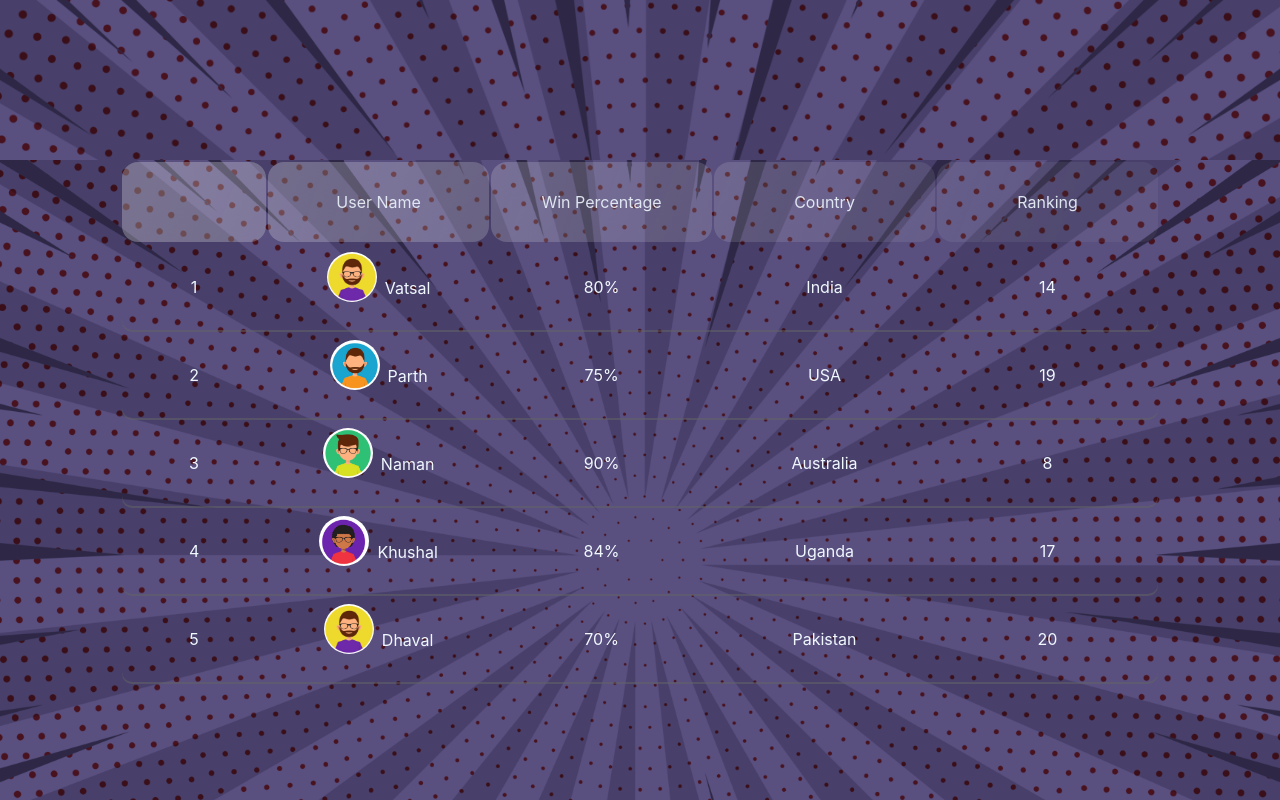
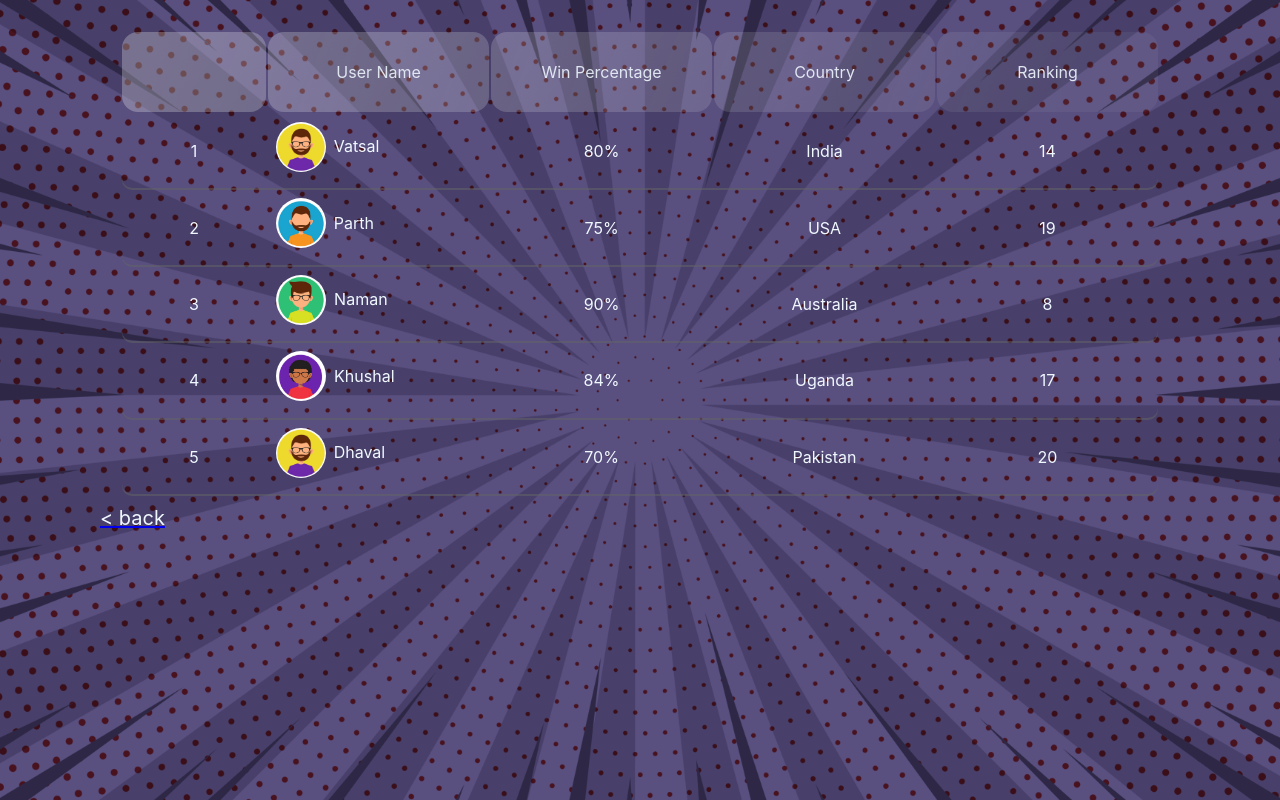
Before and after one commit to NamanHimmatramka/UNO, a React (Create React App) app: page /leader in a window 1280 px wide. Shown: the top 800 px of the page. Built offline with nearby package versions, Linux system fonts and the light colour scheme.

Commit message:
Linking Pages

```diff
--- a/package.json
+++ b/package.json
@@ -12,10 +12,7 @@
     "query-string": "^7.1.1",
     "react": "^18.2.0",
     "react-bootstrap": "^2.5.0",
-    "react-bootstrap": "^2.5.0",
     "react-dom": "^18.2.0",
-    "react-icons": "^4.4.0",
-    "react-router-dom": "^6.4.2",
     "react-icons": "^4.4.0",
     "react-router-dom": "^6.4.2",
     "react-scripts": "5.0.1",
--- a/src/pages/Home.css
+++ b/src/pages/Home.css
@@ -20,7 +20,7 @@
   align-items: center;
   justify-content: center;
   margin-right: 275px;
-  margin-top: 5.5rem;
+  margin-top: 1.5rem;
 }
 .home .join-game input{
   width: 120px;
@@ -64,5 +64,10 @@
 
 .home .buttons .create-btn:hover{
   background: #876205;
+}
 
+.home svg{
+  margin-top: 3em;
+  height: 50px;
+  width: 50px;
 }
--- a/src/pages/Home.js
+++ b/src/pages/Home.js
@@ -2,12 +2,12 @@ import "./Home.css";
 import logo from "../assets/logo.png";
 import { Link } from "react-router-dom";
 import { useState } from "react";
-import randomCodeGenerator from '../utils/randomCodeGenerator';
+import randomCodeGenerator from "../utils/randomCodeGenerator";
 const Home = () => {
-  const [roomCode, setRoomCode] = useState('');
-  const roomCodeChangeHandler=(event)=>{
+  const [roomCode, setRoomCode] = useState("");
+  const roomCodeChangeHandler = (event) => {
     setRoomCode(event.target.value);
-  }
+  };
   return (
     <div className="home">
       <img src={logo} alt="" className="logohome" />
@@ -22,6 +22,22 @@ const Home = () => {
           <button className="create-btn">Create Game</button>
         </Link>
       </div>
+      <Link to="/profile">
+        <svg
+          xmlns="http://www.w3.org/2000/svg"
+          fill="black"
+          viewBox="0 0 24 24"
+          stroke-width="1.5"
+          stroke="black"
+          class="w-6 h-6"
+        >
+          <path
+            stroke-linecap="round"
+            stroke-linejoin="round"
+            d="M19 7.5v3m0 0v3m0-3h3m-3 0h-3m-2.25-4.125a3.375 3.375 0 11-6.75 0 3.375 3.375 0 016.75 0zM4 19.235v-.11a6.375 6.375 0 0112.75 0v.109A12.318 12.318 0 0110.374 21c-2.331 0-4.512-.645-6.374-1.766z"
+          />
+        </svg>
+      </Link>
     </div>
   );
 };
--- a/src/pages/Leader_1.css
+++ b/src/pages/Leader_1.css
@@ -1,13 +1,15 @@
-body{
+.Table{
     background-image: url("../assets/backgrounds/bgB.png");
     background-position: center;
-     background-repeat: no-repeat;
+     /* background-repeat: no-repeat; */
      height: 100vh;
      background-size: cover;
 
 
     }
-
+.temp{
+    height: 30px
+}
 /* .MainTop{
     margin-top: 40px;
 }
@@ -44,7 +46,7 @@ body{
 
 
 table{
-    margin-top: 10em;
+    /* margin-top: 10em; */
     margin-left: auto;
     margin-right: auto;
     justify-content: space-between;
@@ -85,15 +87,32 @@ tbody tr:hover{
     transform: scale(1.025);
     transition: .2s ease-in-out;
 }
+tbody tr td:nth-child(2){
+    display: flex;
+    /* align-items: center; */
+    /* justify-content: center; */
+}
 tbody tr td:nth-child(2) p{
     display: inline-block;
     transform: translateY(-.5em);
     padding-left: .5em;
     text-align: left;
+    margin-top: 1.4em;
 }
 tbody tr td:nth-child(2) img{
     width: 50px;
     height: 50px;
     border-radius: 50px;
-    text-align: left;
 }
+
+.back{
+    color: aliceblue;
+    margin-top: 0.5em;
+    margin-left: 5em;
+    font-size: 20px;
+}
+
+.back:hover{
+    color: aqua;
+    cursor: pointer;
+}
--- /dev/null
+++ b/src/pages/Leader_1.js
@@ -0,0 +1,87 @@
+import React from "react";
+import { Link } from "react-router-dom";
+import user1 from "../assets/profiles/user1.png";
+import user2 from "../assets/profiles/user2.png";
+import user3 from "../assets/profiles/user3.png";
+import user4 from "../assets/profiles/user4.png";
+
+import "./Leader_1.css";
+
+export default function leader_1() {
+  return (
+    <div className="Table">
+      <div className="temp"></div>
+      <table>
+        <thead>
+          <tr>
+            <td></td>
+            <td>User Name</td>
+            <td>Win Percentage</td>
+            <td>Country</td>
+            <td>Ranking</td>
+          </tr>
+        </thead>
+        <tbody>
+          <tr>
+            <td id="Winner">1</td>
+            <td className="align">
+              {" "}
+              <img src={user1} alt="" />
+              <p>Vatsal</p>
+            </td>
+            <td>80%</td>
+            <td>India</td>
+            <td>14</td>
+          </tr>
+          <tr>
+            <td className="Second">2</td>
+            <td>
+              {" "}
+              <img src={user2} alt="" />
+              <p>Parth</p>
+            </td>
+            <td>75%</td>
+            <td>USA</td>
+            <td>19</td>
+          </tr>
+          <tr>
+            <td className="Winner">3</td>
+            <td>
+              {" "}
+              <img src={user3} alt="" />
+              <p>Naman</p>
+            </td>
+            <td>90%</td>
+            <td>Australia</td>
+            <td>8</td>
+          </tr>
+          <tr>
+            <td className="Winner">4</td>
+            <td>
+              {" "}
+              <img src={user4} alt="" />
+              <p>Khushal</p>
+            </td>
+            <td>84%</td>
+            <td>Uganda</td>
+            <td>17</td>
+          </tr>
+          <tr>
+            <td className="Winner">5</td>
+            <td>
+              {" "}
+              <img src={user1} alt="" />
+              <p>Dhaval</p>
+            </td>
+            <td>70%</td>
+            <td>Pakistan</td>
+            <td>20</td>
+          </tr>
+        </tbody>
+      </table>
+      <Link to="/profile">
+        <div className="back">{`<`} back</div>
+      </Link>
+    </div>
+  );
+}
--- a/src/pages/Leader_1.jsx
+++ /dev/null
@@ -1,90 +0,0 @@
-import React from "react";
-import user1 from "../assets/profiles/user1.png";
-import user2 from "../assets/profiles/user2.png";
-import user3 from "../assets/profiles/user3.png";
-import user4 from "../assets/profiles/user4.png";
-
-
-import "./Leader_1.css";
-
-export default function leader_1() {
-  return (
-    <body>
-      {/* <div className="MainTop">
-        <div className="DivTop">
-          <div className="DivTopLeft">
-            <h3>1</h3>
-            <img src={user1} alt="" className="userLogo_1" />
-            <h3>Vatsal Gohil</h3>
-          </div>
-          <h3>85%</h3>
-          <h3>India</h3>
-          <h3>Amateur</h3>
-        </div>
-
-        <div className="Divbottom">
-            <table>
-
-            </table>
-        </div>
-      </div> */}
-
-      <div className="Table">
-        <table>
-            <thead>
-                <tr>
-                    <td></td>
-                    <td>User Name</td>
-                    <td>Win Percentage</td>
-                    <td>Country</td>
-                    <td>Ranking</td>
-                </tr>
-            </thead>
-            <tbody>
-                <tr>
-                    <td id="Winner">1</td>
-                    <td> <img src={user1} alt="" /><p>Vatsal</p></td>
-                    <td>80%</td>
-                    <td>India</td>
-                    <td>14</td>
-
-                </tr>
-                <tr>
-                    <td className="Second">2</td>
-                    <td> <img src={user2} alt="" /><p>Parth</p></td>
-                    <td>75%</td>
-                    <td>USA</td>
-                    <td>19</td>
-
-                </tr>
-                <tr>
-                    <td className="Winner">3</td>
-                    <td> <img src={user3} alt="" /><p>Naman</p></td>
-                    <td>90%</td>
-                    <td>Australia</td>
-                    <td>8</td>
-
-                </tr>
-                <tr>
-                    <td className="Winner">4</td>
-                    <td> <img src={user4} alt="" /><p>Khushal</p></td>
-                    <td>84%</td>
-                    <td>Uganda</td>
-                    <td>17</td>
-
-                </tr>
-                <tr>
-                    <td className="Winner">5</td>
-                    <td> <img src={user1} alt="" /><p>Dhaval</p></td>
-                    <td>70%</td>
-                    <td>Pakistan</td>
-                    <td>20</td>
-
-                </tr>
-            </tbody>
-        </table>
-
-      </div>
-    </body>
-  );
-}
--- a/src/pages/Profile.css
+++ b/src/pages/Profile.css
@@ -51,7 +51,7 @@
     margin-top: 7rem;
     margin-left: 6rem;
 }
-.profile .left .icons .leaderboard{
+.profile .left .icons .leaderboard-icon{
     width: 60px;
     height: 60px;
     margin-right: 2rem;
--- a/src/pages/Profile.js
+++ b/src/pages/Profile.js
@@ -8,6 +8,8 @@ import Opponent from "../components/Opponent";
 import India from "../assets/flags/india.png";
 import leaderboard from "../assets/Leaderboard.png";
 import home from "../assets/home.png"
+import { Link } from "react-router-dom";
+
 const Profile = () => {
   return (
     <div className="profile">
@@ -22,8 +24,8 @@ const Profile = () => {
           </div>
         </div>
         <div className="icons">
-          <img src={leaderboard} alt="" className="leaderboard" />
-          <img src={home} alt="" className="home-icon" />
+          <Link to='/leader'><img src={leaderboard} alt="" className="leaderboard-icon" /></Link>
+          <Link to='/home'><img src={home} alt="" className="home-icon" /></Link>
         </div>
       </div>
       <div className="right">
--- a/src/utils/shuffleCards.js
+++ b/src/utils/shuffleCards.js
@@ -5,5 +5,5 @@ export default function shuffleArray(array) {
         array[i] = array[j]
         array[j] = temp;
     }
-    return array
+    return array;
 }
```
Also changed, not shown: src/App.js (+0 -10 lines), src/pages/Game.js (+31 -16 lines).
